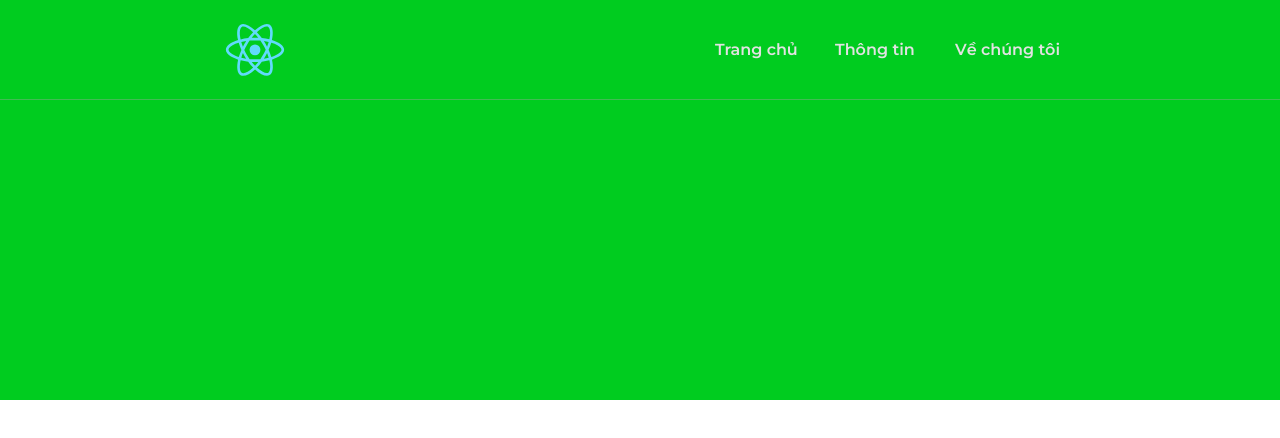
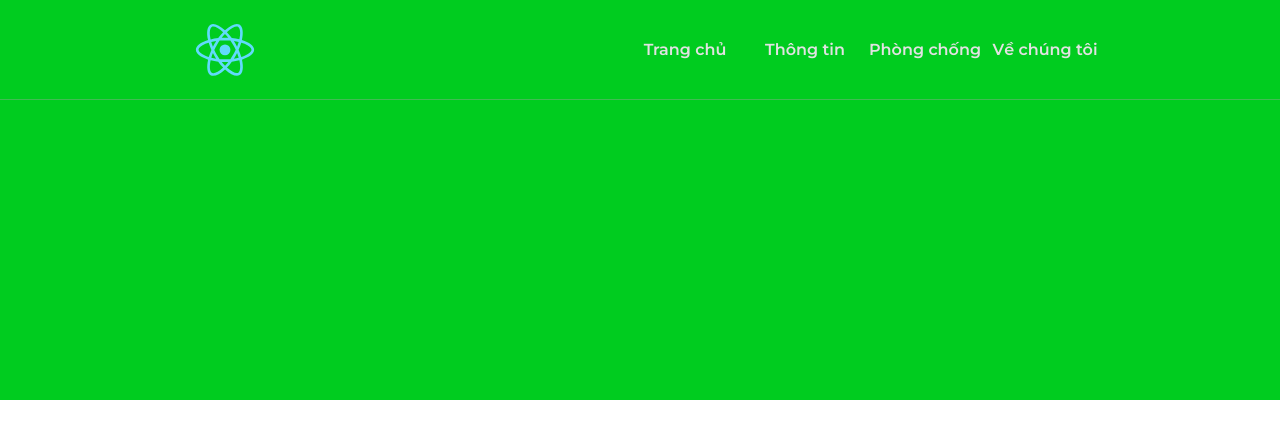
Before and after one commit to bobaonhan123/bwd2023, a React (Create React App) app: page /News in a window 1280 px wide. Shown: the top 438 px of the page. Built offline with nearby package versions, Linux system fonts and the light colour scheme.

Commit message:
added more pages

```diff
--- a/src/App.js
+++ b/src/App.js
@@ -4,6 +4,7 @@ import Header from './Assets/Component/Header';
 import Footer from './Assets/Component/Footer';
 import MainPage from './Assets/Component/MainPage';
 import AboutUs from './Assets/Component/AboutUs';
+import News from './Assets/Component/News';
 
 function App() {
   return (
@@ -11,6 +12,7 @@ function App() {
       <Header/>
       <Routes>
         <Route path='/' element={<MainPage />} />
+        <Route path='/News' element={<News />} />
         <Route path='/about-us' element={<AboutUs />} />
       </Routes>
       <Footer />
--- a/src/Assets/CSS/Header.css
+++ b/src/Assets/CSS/Header.css
@@ -24,14 +24,15 @@
     justify-content: space-between;
 }
 
-.Header .navbar li {
+.Header .navbar>li {
     width: 120px;
-
+    display: flex;
+    justify-content: center;
     font-family: Montserrat, sans-serif;
     font-weight: bold;
 }
 
-.Header .navbar li a {
+.Header .navbar>li a {
     transition: 0.5s;
     text-decoration: none;
     color: rgb(226, 226, 226);
@@ -42,7 +43,7 @@
     height: 100px;
 }
 
-.Header .navbar li:hover a {
+.Header .navbar>li:hover a,.curr-page a {
     color: #2f9e44;
 }
 
@@ -53,6 +54,10 @@
 
 }
 
-.white-header .navbar li a {
+.white-header .navbar>li a {
     color: rgba(78, 78, 78, 0.977);
 }
+
+.curr-page {
+
+}
--- /dev/null
+++ b/src/Assets/CSS/News.css
@@ -0,0 +1,6 @@
+@import url('https://fonts.googleapis.com/css2?family=Montserrat:wght@400;600&display=swap');
+* {
+    margin: 0;
+    padding: 0;
+    box-sizing: border-box;
+}
--- a/src/Assets/Component/Header.js
+++ b/src/Assets/Component/Header.js
@@ -13,14 +13,16 @@ function Header() {
             setHeaderClass("Header");
         }
     }
+
     window.onscroll=handleScroll;
   return (
     <div className={HeaderClass}>
         <img src={logo} alt='logo'/>
         <ul className="navbar">
             <li key='1'><a href="/">Trang chủ</a></li>
-            <li key='2'><a href="/">Thông tin</a></li>
-            <li key='3'><a href="/about-us">Về chúng tôi</a></li>
+            <li key='2'><a href="/News">Thông tin</a></li>
+            <li key='3'><a href="/">Phòng chống</a></li>
+            <li key='4'><a href="/about-us">Về chúng tôi</a></li>
         </ul>
     </div>
   );
--- /dev/null
+++ b/src/Assets/Component/News.js
@@ -0,0 +1,13 @@
+
+import '../CSS/News.css';
+
+function News() {
+
+  return (
+    <div className='News'>
+
+    </div>
+  );
+}
+
+export default News;
```
